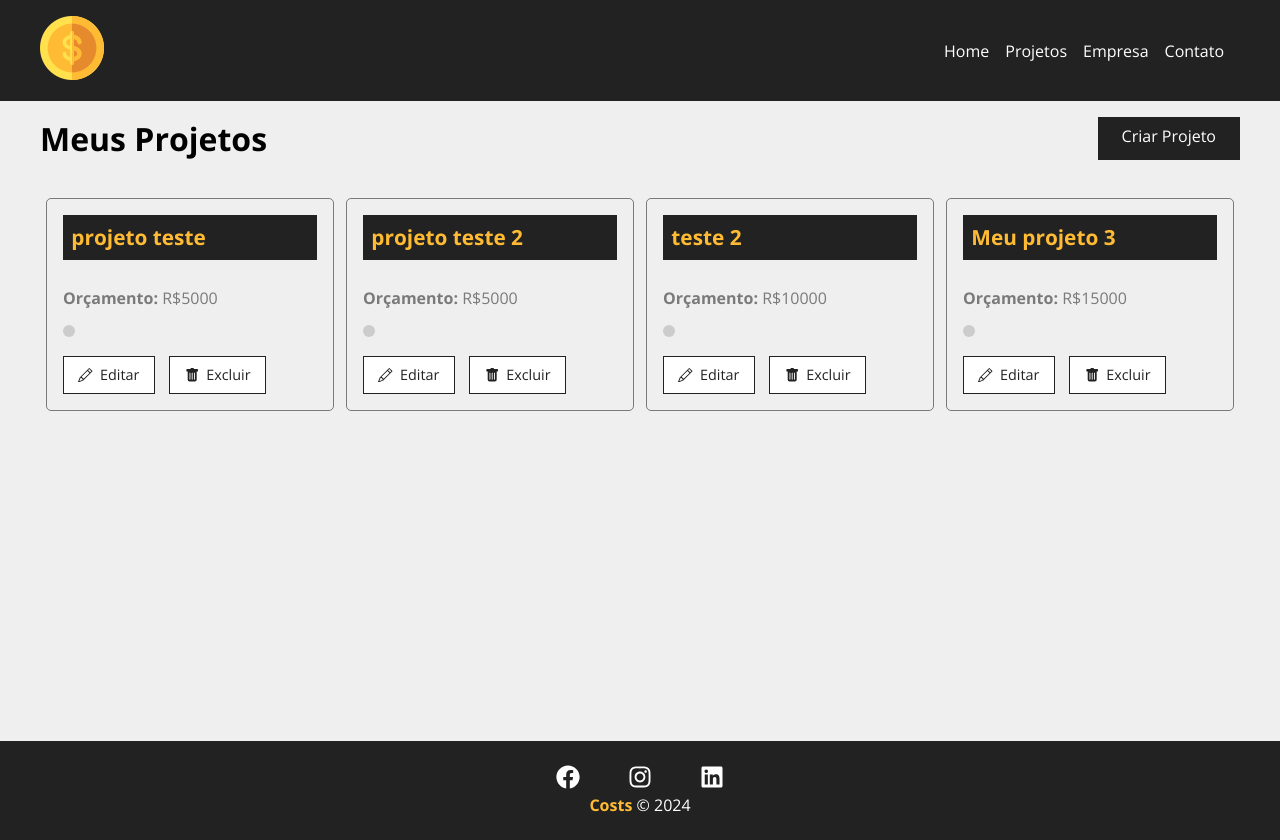
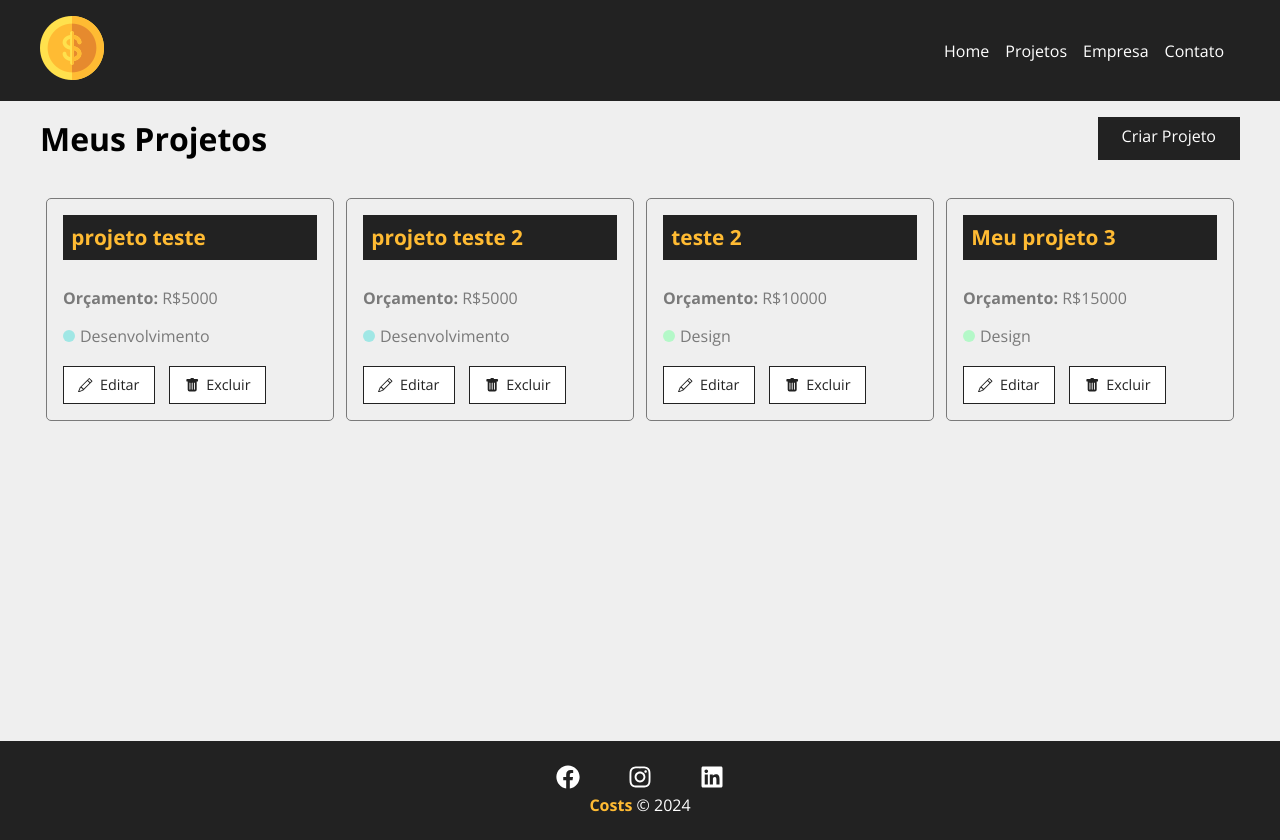
Before and after one commit to lucianobrsts/costs, a React (Create React App) app: page /projects in a window 1280 px wide. Built offline with nearby package versions, Linux system fonts and the light colour scheme; data requests are answered from the project's data file; the HTML template or start-up script is replaced by a standard one.

Commit message:
Corrige carregamento de categorias

```diff
--- a/src/components/pages/Projects.js
+++ b/src/components/pages/Projects.js
@@ -54,7 +54,7 @@ function Projects() {
                             id={project.id}
                             name={project.name}
                             budget={project.budget}
-                            //category={project.category.name}
+                            category={project.category.name}
                             key={project.id}
                         />
                     ))}
--- a/src/components/project/ProjectCard.js
+++ b/src/components/project/ProjectCard.js
@@ -12,7 +12,7 @@ function ProjectCard({ id, name, budget, category, handleRemove }) {
             </p>
             <p className={styles.category_text}>
                 {/*erro ao chamar o metodo toLowerCase()*/}
-                <span className={`${styles[category]}`}></span> {category}
+                <span className={`${styles[category?.toLowerCase()]}`}></span> {category}
             </p>
             <div className={styles.project_card_actions}>
                 <Link to={`/project/` + id}>
--- a/src/components/project/ProjectCard.module.css
+++ b/src/components/project/ProjectCard.module.css
@@ -45,12 +45,16 @@
     background-color: #a0e7e5;
 }
 
-.category_text .desing {
+.category_text .design {
     background-color: #b4f8c8;
 }
 
 .category_text .planejamento {
     background-color: #fbe7c6;
+}
+
+.category_text .administrativo {
+    background-color: #fbe7fb;
 }
 
 .project_card_actions {
```
